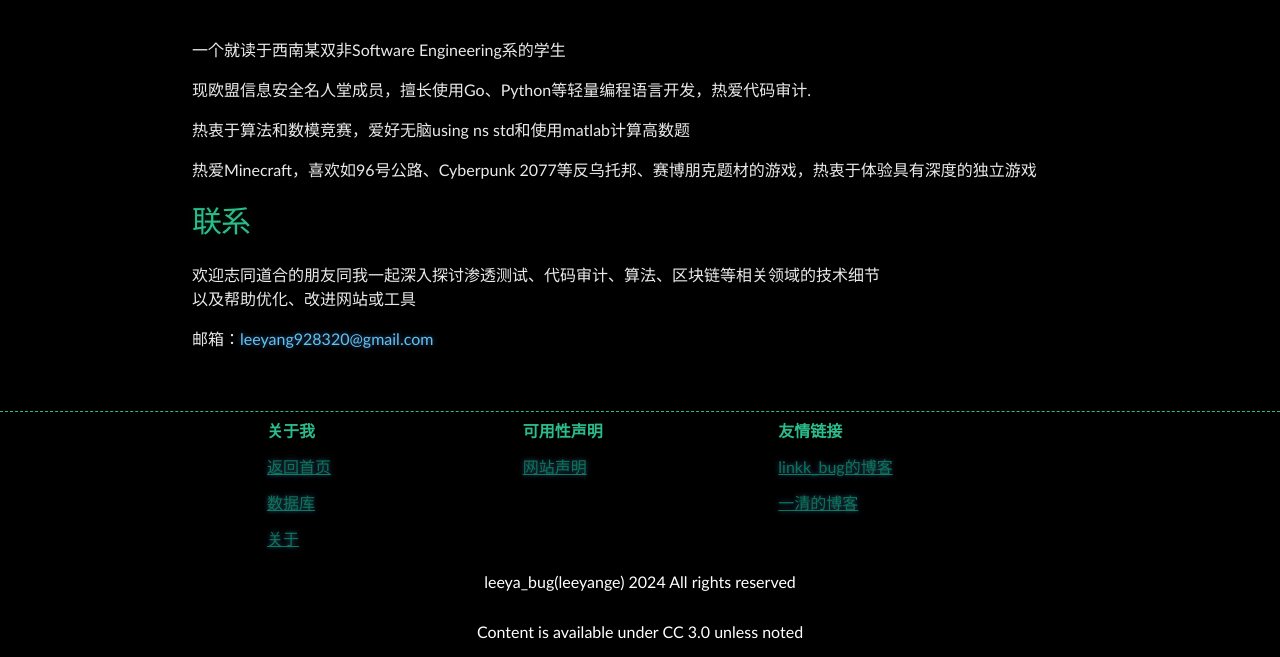
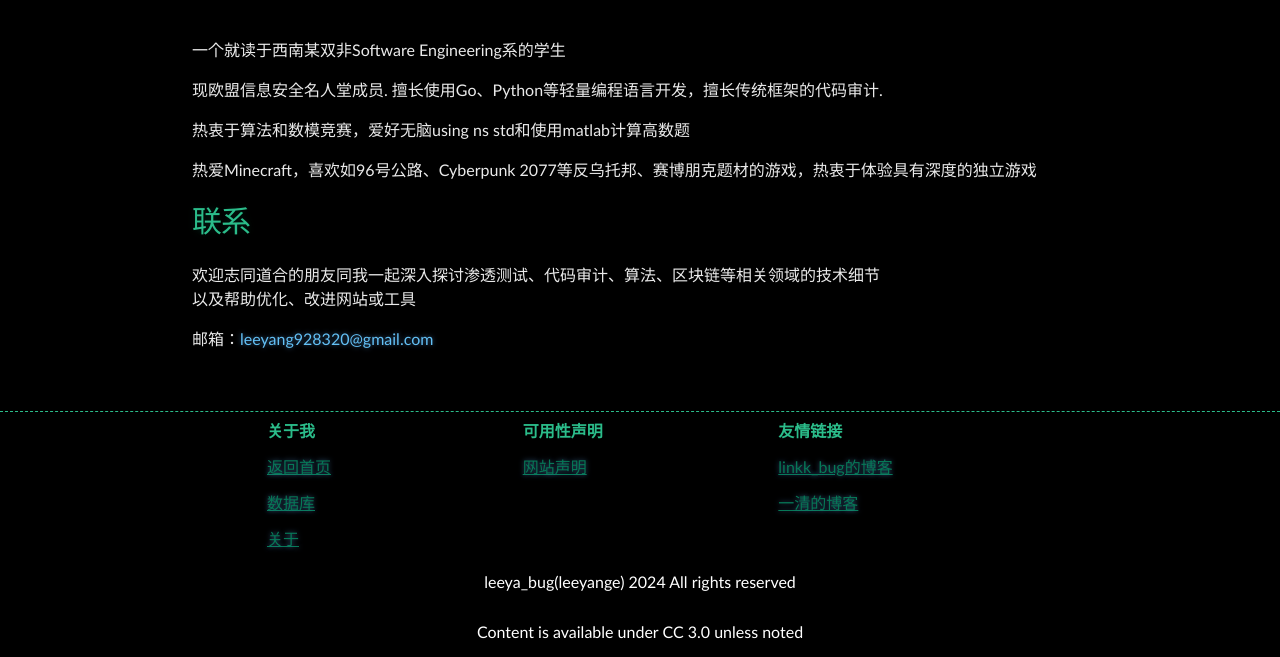
Before and after one commit to Leeyangee/leeyangee.github.io, a Jekyll site: the page built from about.md, in a window 1280 px wide. Shown: the part 439-1096 px from the top of the page. Built offline with Jekyll 4.4.1, drawn with Linux system fonts in a browser that asks for light colours.

Commit message:
Update about.md

```diff
--- a/about.md
+++ b/about.md
@@ -5,7 +5,7 @@ title: 关于
 
 一个就读于西南某双非Software Engineering系的学生
 
-现欧盟信息安全名人堂成员，擅长使用Go、Python等轻量编程语言开发，热爱代码审计.
+现欧盟信息安全名人堂成员. 擅长使用Go、Python等轻量编程语言开发，擅长传统框架的代码审计.
 
 热衷于算法和数模竞赛，爱好无脑using ns std和使用matlab计算高数题
 
```
